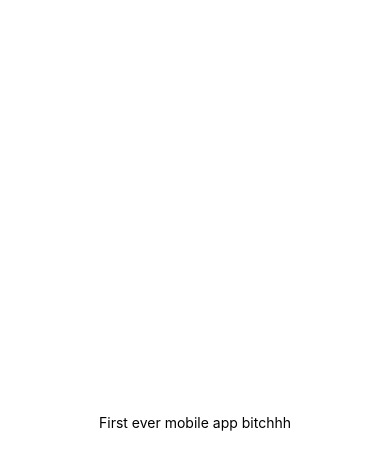
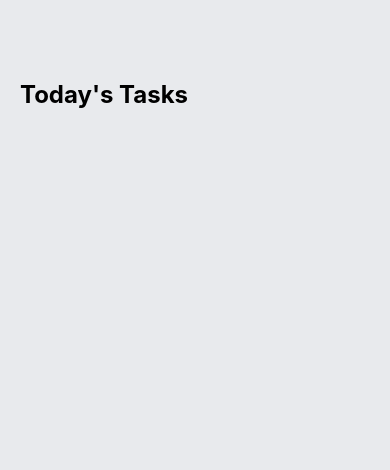
Before and after one commit to Arecio3/mobile-todo-list, a React Native app: screen / in a window 390 px wide. Shown: the top 470 px of the page. Built offline with nearby package versions, Linux system fonts and the light colour scheme.

Commit message:
working on reusable task component

```diff
--- a/App.js
+++ b/App.js
@@ -1,12 +1,18 @@
-import { StatusBar } from 'expo-status-bar';
 import React from 'react';
 import { StyleSheet, Text, View } from 'react-native';
 
 export default function App() {
   return (
     <View style={styles.container}>
-      <Text>First ever mobile app bitchhh</Text>
-      <StatusBar style="auto" />
+
+      {/* Todays tasks */}
+      <View style={styles.tasksWrapper}>
+        <Text style={styles.sectionTitle}>Today's Tasks</Text>
+
+        <View style={styles.items}>
+          {/* This is where the tasks will go */}
+        </View>
+      </View>
     </View>
   );
 }
@@ -14,8 +20,15 @@
 const styles = StyleSheet.create({
   container: {
     flex: 1,
-    backgroundColor: '#fff',
-    alignItems: 'center',
-    justifyContent: 'center',
+    backgroundColor: '#E8EAED',
   },
+  tasksWrapper: {
+    paddingTop: 80,
+    paddingHorizontal: 20,
+  },
+  sectionTitle: {
+    fontSize: 24,
+    fontWeight: 'bold'
+  },
+  items: {},
 });
```
Also changed, not shown: components/Task.jsx (added, +8 -0 lines).
